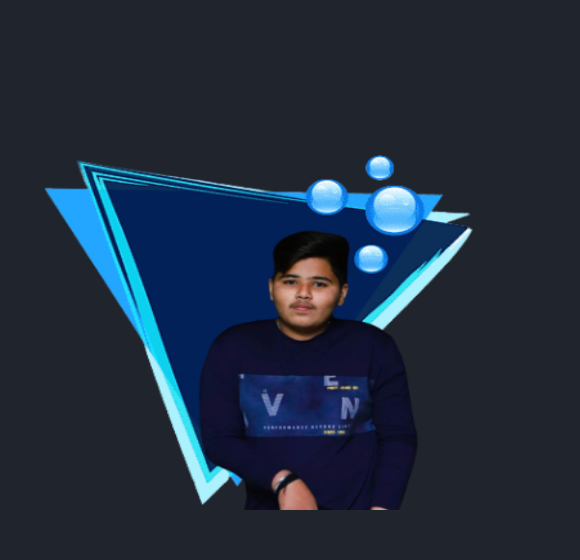
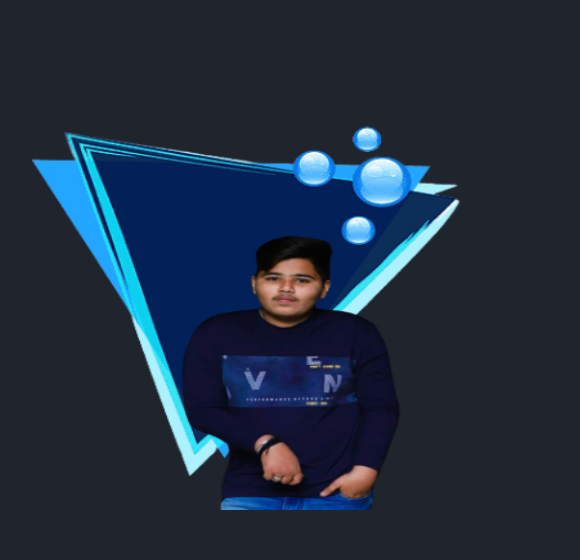
Before and after one commit to ajaypatil1234/Portfolio, a plain HTML site: page index.html in a window 1280 px wide. Shown: the part 90-650 px from the top of the page, 700-1280 px from the left. Drawn offline with nearby package versions, Linux system fonts and the light colour scheme.

Commit message:
image update

```diff
--- a/index.html
+++ b/index.html
@@ -53,7 +53,7 @@
             <a href="./pdf/Ajay(Resume).pdf" class="btn">Downlond CV <i class='bx bx-down-arrow-alt'></i></a>
         </div>
         <div class="home-img">
-            <img src="image/Untitled Project (2).jpg" alt="" height="400px" width="70%">
+            <img src="image/Untitled Project (3).jpg" alt="" height="400px" width="70%">
         </div>
     </section>
 
```
Also changed, not shown: image/Untitled Project (3).jpg (added).
